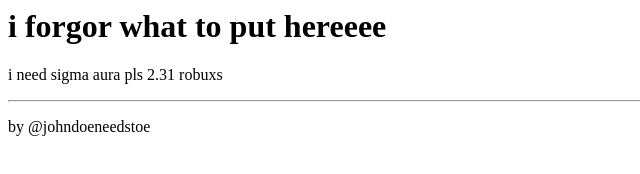
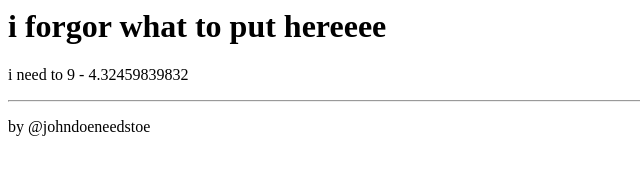
Before and after one commit to johndoe-needstoe/intprograb, a plain HTML site: page index.html in a window 1280 px wide. Shown: the full height of the page, 0-640 px from the left. Drawn offline with Linux system fonts and the light colour scheme; no server answers.

Commit message:
Update index.html

```diff
--- a/index.html
+++ b/index.html
@@ -2,7 +2,7 @@
     i forgor what to put hereeee
 </h1>
 
-<p id="p">i need sigma aura pls 2.31 robuxs</p>
+<p id="p">i need to 9 - 4.32459839832</p>
 
 <hr>
 
```
